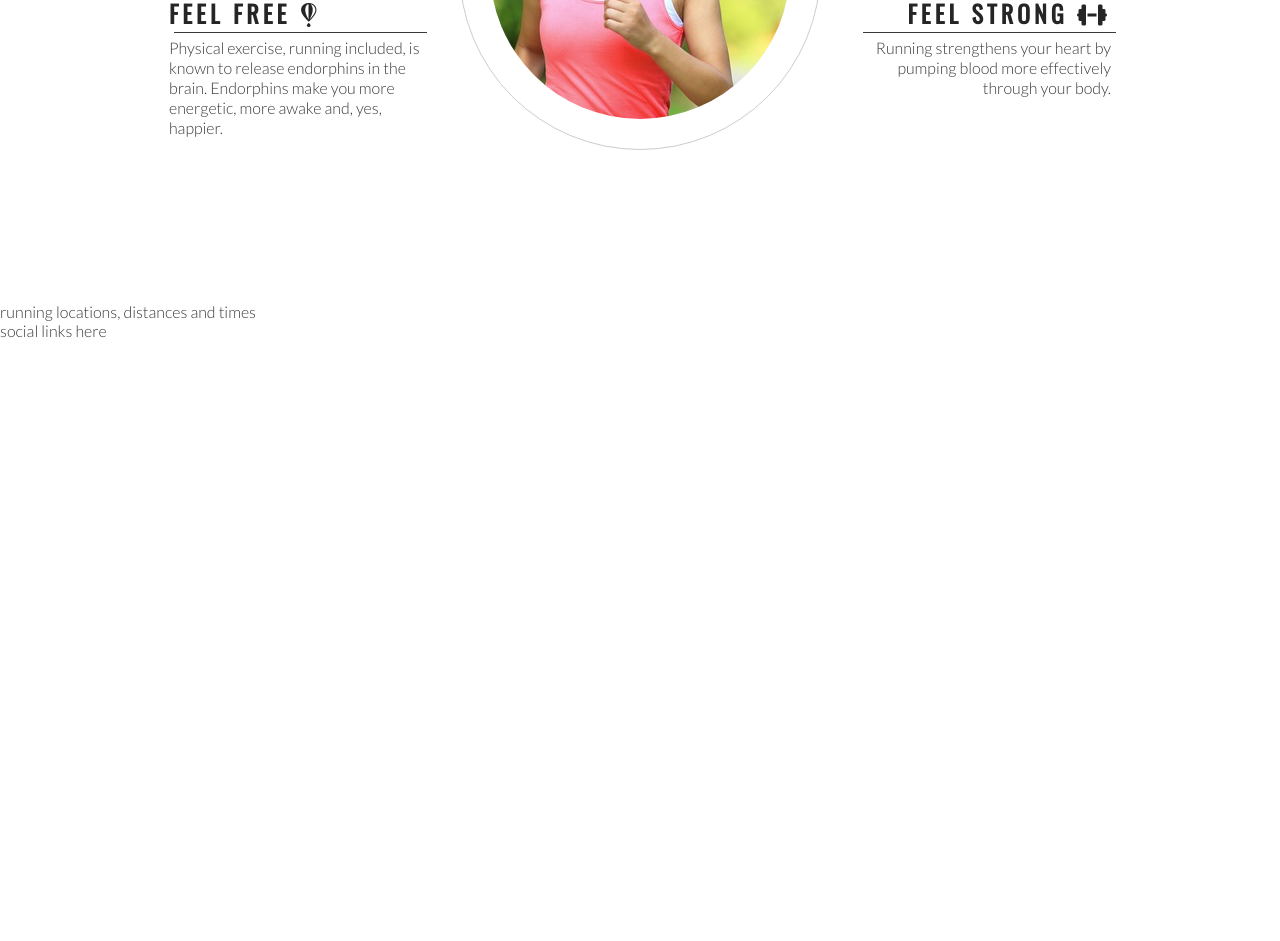
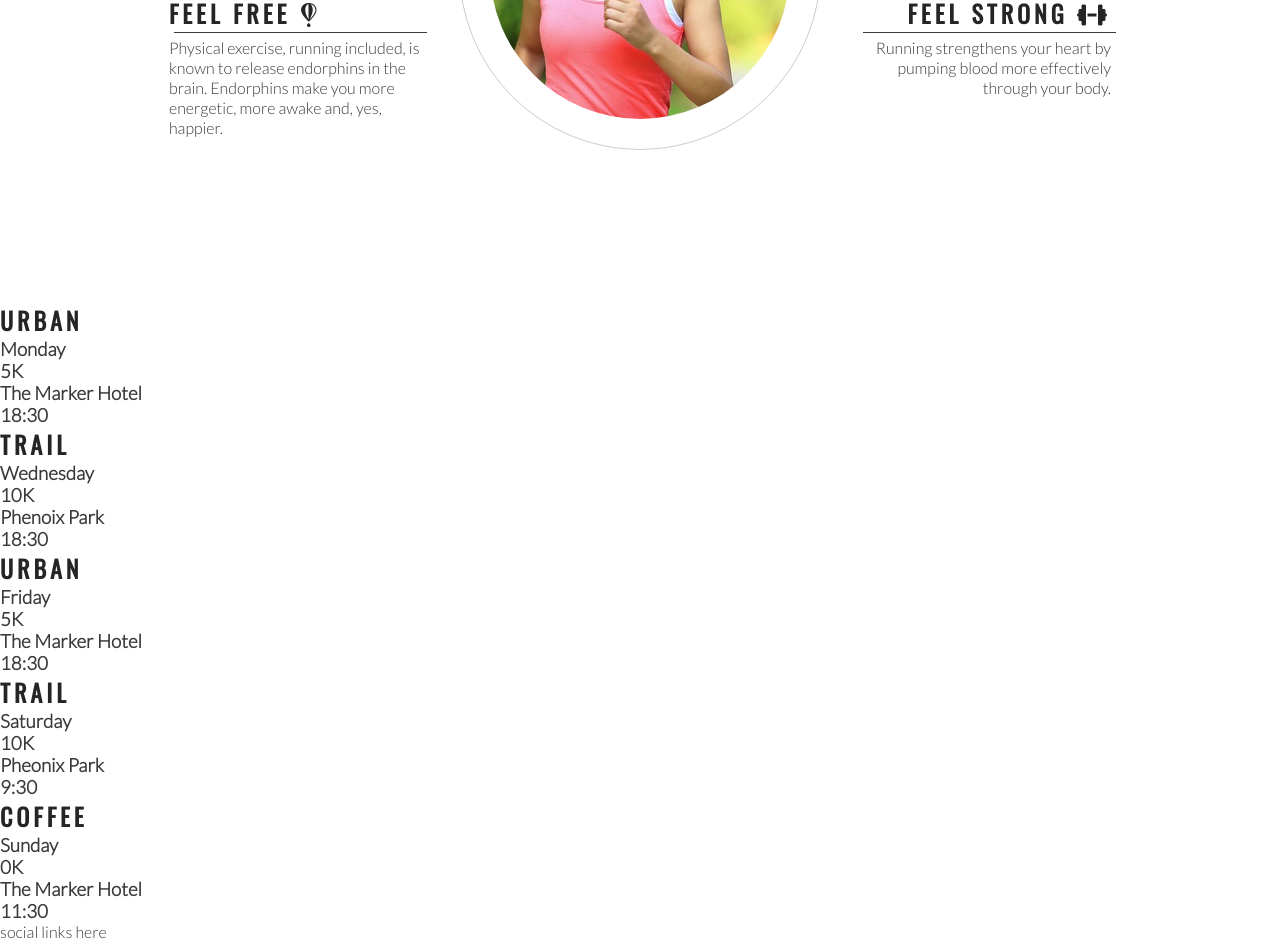
Before and after one commit to jackcrosbie/love-running, a plain HTML site: page index.html in a window 1280 px wide. Shown: the part 993-1934 px from the top of the page. Before the commit the page ends 1333 px from the top, so only its background shows below. Drawn offline with nearby package versions, Linux system fonts and the light colour scheme.

Commit message:
add meetup time for main structure

```diff
--- a/index.html
+++ b/index.html
@@ -82,7 +82,41 @@
         </div>
     </section>
     <section>
-        running locations, distances and times
+        <div>
+            <h2>Urban</h2>
+            <h3>Monday</h3>
+            <h3>5K</h3>
+            <h3>The Marker Hotel</h3>
+            <h3>18:30</h3>
+        </div>
+        <div>
+            <h2>Trail</h2>
+            <h3>Wednesday</h3>
+            <h3>10K</h3>
+            <h3>Phenoix Park</h3>
+            <h3>18:30</h3>
+        </div>
+        <div>
+            <h2>Urban</h2>
+            <h3>Friday</h3>
+            <h3>5K</h3>
+            <h3>The Marker Hotel</h3>
+            <h3>18:30</h3>
+        </div>
+        <div>
+            <h2>Trail</h2>
+            <h3>Saturday</h3>
+            <h3>10K</h3>
+            <h3>Pheonix Park</h3>
+            <h3>9:30</h3>
+        </div>
+        <div>
+            <h2>Coffee</h2>
+            <h3>Sunday</h3>
+            <h3>0K</h3>
+            <h3>The Marker Hotel</h3>
+            <h3>11:30</h3>
+        </div>
     </section>
     <footer>
         social links here
```
